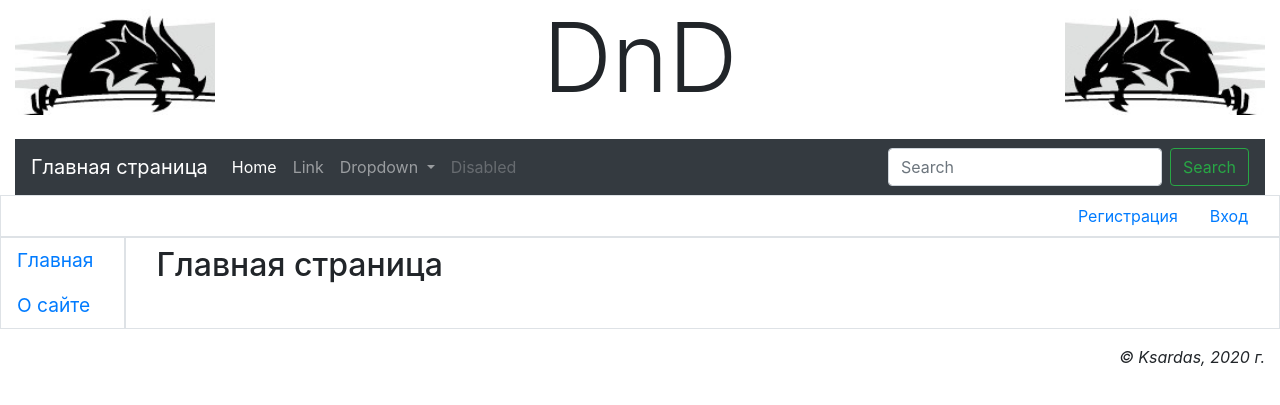
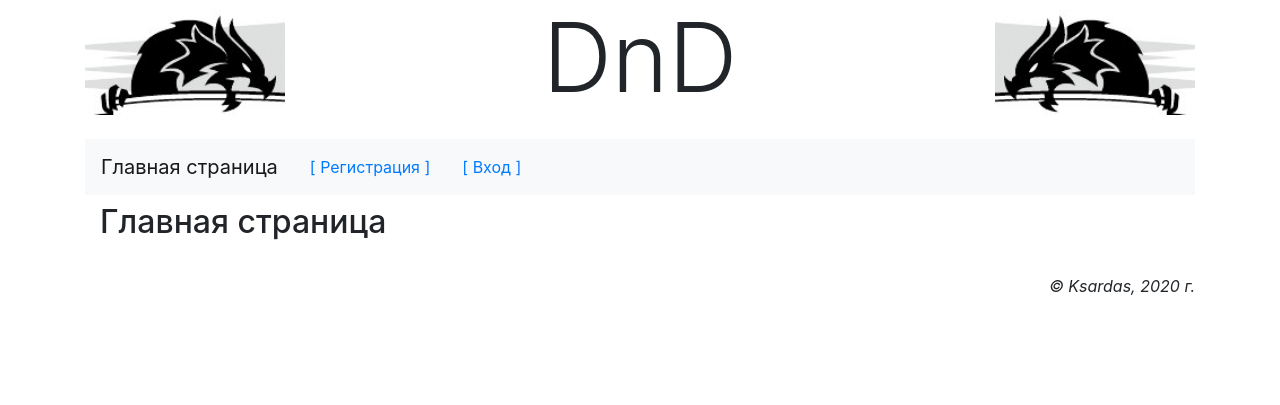
Before and after one commit to r2d2-lex/dnd5e, a Django app: page / in a window 1280 px wide. Shown: the top 405 px of the page. Run offline with Django 3.2, Linux system fonts and the light colour scheme; parts of the project's set-up code (start-up, migrations or seed data) failed here and were passed over; some libraries are stand-ins or nearby versions.

Commit message:
слагка изменил интерфейс...

```diff
--- a/ksardas/main/models.py
+++ b/ksardas/main/models.py
@@ -129,7 +129,6 @@ class CharRaces(models.Model):
 
     def __str__(self):
         return self.name
-
 
 
 class SpellManager(models.Manager):
--- a/ksardas/main/templates/layout/basic.html
+++ b/ksardas/main/templates/layout/basic.html
@@ -19,117 +19,22 @@
     </head>
 
     <body class="container-fluid">
-
+    <div class="container">
         <header class="mb-4">
             <h1 class="display-1 text-center">DnD</h1>
         </header>
 
+        {% include 'layout/menu.html' %}
 
-
-        <nav class="navbar navbar-expand-lg navbar-dark bg-dark">
-          <a class="navbar-brand" href="{% url 'main:index' %}">Главная страница</a>
-          <button class="navbar-toggler" type="button" data-toggle="collapse" data-target="#navbarSupportedContent" aria-controls="navbarSupportedContent" aria-expanded="false" aria-label="Toggle navigation">
-            <span class="navbar-toggler-icon"></span>
-          </button>
-
-          <div class="collapse navbar-collapse" id="navbarSupportedContent">
-            <ul class="navbar-nav mr-auto">
-              <li class="nav-item active">
-                <a class="nav-link" href="#">Home <span class="sr-only">(current)</span></a>
-              </li>
-              <li class="nav-item">
-                <a class="nav-link" href="#">Link</a>
-              </li>
-              <li class="nav-item dropdown">
-                <a class="nav-link dropdown-toggle" href="#" id="navbarDropdown" role="button" data-toggle="dropdown" aria-haspopup="true" aria-expanded="false">
-                  Dropdown
-                </a>
-                <div class="dropdown-menu" aria-labelledby="navbarDropdown">
-                  <a class="dropdown-item" href="#">Action</a>
-                  <a class="dropdown-item" href="#">Another action</a>
-                  <div class="dropdown-divider"></div>
-                  <a class="dropdown-item" href="#">Something else here</a>
-                </div>
-              </li>
-              <li class="nav-item">
-                <a class="nav-link disabled" href="#" tabindex="-1" aria-disabled="true">Disabled</a>
-              </li>
-            </ul>
-            <form class="form-inline my-2 my-lg-0">
-              <input class="form-control mr-sm-2" type="search" placeholder="Search" aria-label="Search">
-              <button class="btn btn-outline-success my-2 my-sm-0" type="submit">Search</button>
-            </form>
-          </div>
-        </nav>
-
-
-
-        <div class="row">
-            <ul class="col nav justify-content-end border">
-
-                {% if user.is_authenticated %}
-                <li class="nav-item"><a class="nav-link" href="{% url 'main:create_character' %}">Создать персонажа</a></li>
-                <li class="nav-item"><a class="nav-link" href="{% url 'main:find_spells' %}">Поиск заклинаний</a></li>
-                <li class="nav-item"><a class="nav-link" href="{% url 'main:profile' %}">Мои персонажи</a></li>
-                <li class="nav-item dropdown">
-                    <a class="nav-link dropdown-toggle" data-toggle="dropdown"
-                    href="#" role="button" aria-haspopup="true"
-                    aria-expanded="false">Профиль</a>
-                    <div class="dropdown-menu">
-                        <a class="dropdown-item" href="{% url 'main:profile' %}">Мои персонажи</a>
-                        <a class="dropdown-item" href="{% url 'main:profile_change' %}">
-                        Изменить личные данные</a>
-                        <a class="dropdown-item" href="{% url 'main:password_change' %}">
-                        Изменить пароль</a>
-                        <div class="dropdown-divider"></div>
-                        <a class="dropdown-item" href="{% url 'main:logout' %}">Выйти</a>
-                        <div class="dropdown-divider"></div>
-                        <a class="dropdown-item" href="{% url 'main:profile_delete' %}">Удалить</a>
-                    </div>
-                </li>
-                {% else %}
-                 <li class="nav-item"><a class="nav-link" href="{% url 'main:register' %}">Регистрация</a></li>
-                 <li class="nav-item"><a class="nav-link" href="{% url 'main:login' %}">Вход</a></li>
-                {% endif %}
-            </ul>
-        </div>
-
-
-
-        <div class="row">
-            <nav class="col-md-auto nav flex-column border">
-                <a class="nav-link root" href="{% url 'main:index' %}">Главная</a>
-                {% for rubric in rubrics %}
-                {% ifchanged rubric.super_rubric.pk %}
-                <span class="nav-link root font-weight-bold">{{ rubric.super_rubric.name }}</span>
-                {% endifchanged %}
-                <a class="nav-link" href="{% url 'main:by_rubric' pk=rubric.pk %}">
-                {{ rubric.name }}</a>
-                {% endfor %}
-                <a class="nav-link root" href="{% url 'main:other' page='about' %}">О сайте</a>
-            </nav>
-            <section class="col border py-2">
-                <!--                bootstrap_messages-->
-                {% if messages %}
-                <div class="alert alert-warning" role="alert">
-                    {% for message in messages %}
-                        {{ message }}<br>
-                    {% endfor %}
-                </div>
-
-                {% endif %}
-
-                <div class="container">
-                {% block content %}
-                {% endblock %}
-                </div>
-            </section>
-        </div>
-
-
+        <section class="col py-2">
+            {% include 'layout/messages.html' %}
+            {% block content %}
+            {% endblock %}
+        </section>
 
         <footer class="mt-3">
-            <p class="text-right font-italic">&copy; Ksardas, 2020 г.</p>
+        <p class="text-right font-italic">&copy; Ksardas, 2020 г.</p>
         </footer>
+    </div>
     </body>
 </html>
--- /dev/null
+++ b/ksardas/main/templates/layout/menu.html
@@ -0,0 +1,43 @@
+<nav class="navbar navbar-expand-lg navbar-light bg-light">
+          <a class="navbar-brand" href="{% url 'main:index' %}">Главная страница</a>
+          <button class="navbar-toggler" type="button" data-toggle="collapse" data-target="#navbarSupportedContent"
+                  aria-controls="navbarSupportedContent"
+                  aria-expanded="false"
+                  aria-label="Toggle navigation">
+              <span class="navbar-toggler-icon"></span>
+          </button>
+
+          <div class="collapse navbar-collapse" id="navbarSupportedContent">
+
+              {% if user.is_authenticated %}
+              <ul class="navbar-nav mr-auto">
+
+                  <li class="nav-item active"><a class="nav-link" href="{% url 'main:profile' %}">Мои персонажи</a></li>
+                  <li class="nav-item active"><a class="nav-link" href="{% url 'main:create_character' %}">Создать персонажа</a></li>
+                  <li class="nav-item active"><a class="nav-link" href="{% url 'main:find_spells' %}">Поиск заклинаний</a></li>
+                  <li class="nav-item dropdown active">
+                        <a class="nav-link dropdown-toggle" data-toggle="dropdown"
+                        href="#" role="button" aria-haspopup="true"
+                        aria-expanded="false">Профиль</a>
+                        <div class="dropdown-menu">
+                            <a class="dropdown-item" href="{% url 'main:profile' %}">Мои персонажи</a>
+                            <a class="dropdown-item" href="{% url 'main:profile_change' %}">
+                            Изменить личные данные</a>
+                            <a class="dropdown-item" href="{% url 'main:password_change' %}">
+                            Изменить пароль</a>
+                            <div class="dropdown-divider"></div>
+                            <a class="dropdown-item" href="{% url 'main:logout' %}">Выйти</a>
+                            <div class="dropdown-divider"></div>
+                            <a class="dropdown-item" href="{% url 'main:profile_delete' %}">Удалить</a>
+                        </div>
+                  </li>
+              </ul>
+              <a class="nav-link disabled" href="{% url 'main:register' %}">[ Регистрация ]</a>
+              <a class="nav-link disabled" href="{% url 'main:login' %}">[ Вход ]</a>
+              <a class="nav-link" href="{% url 'main:logout' %}">[ Выйти ]</a>
+              {% else %}
+              <a class="nav-link" href="{% url 'main:register' %}">[ Регистрация ]</a>
+              <a class="nav-link" href="{% url 'main:login' %}">[ Вход ]</a>
+              {% endif %}
+          </div>
+</nav>
--- /dev/null
+++ b/ksardas/main/templates/layout/messages.html
@@ -0,0 +1,7 @@
+{% if messages %}
+<div class="alert alert-warning" role="alert">
+    {% for message in messages %}
+        {{ message }}<br>
+    {% endfor %}
+</div>
+{% endif %}
```
Also changed, not shown: ksardas/main/admin.py (+1 -6 lines), ksardas/db.sqlite3.
